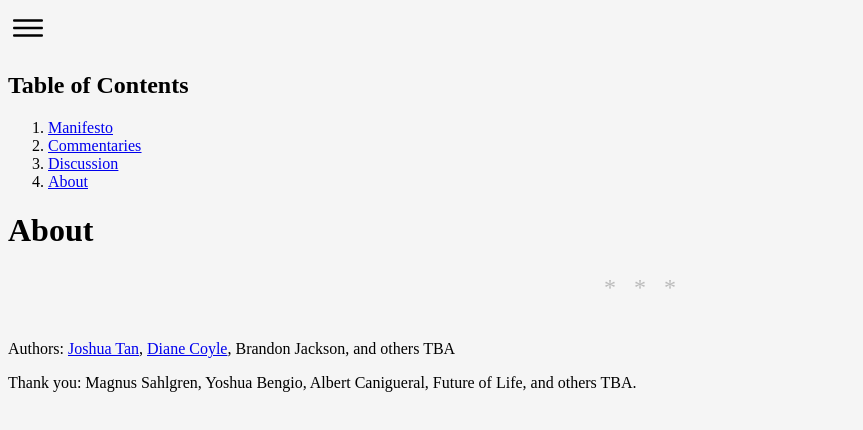
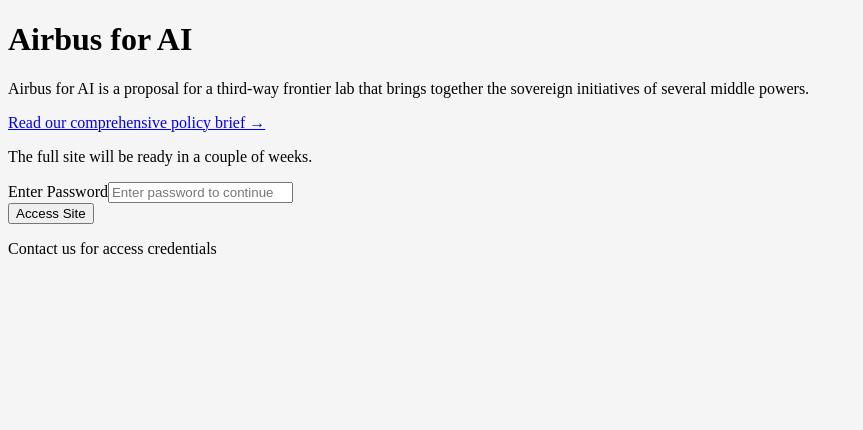
Before and after one commit to thelastjosh/airbusforai, a Next.js app: page /about in a window 1280 px wide. Shown: the top 430 px of the page, without its empty margins (0-863 px from the left). Built offline with nearby package versions, Linux system fonts and the light colour scheme.

Commit message:
add password screen for work in progress

```diff
--- /dev/null
+++ b/components/PasswordScreen.js
@@ -0,0 +1,86 @@
+import { useState } from 'react'
+
+export default function PasswordScreen({ onPasswordCorrect }) {
+  const [password, setPassword] = useState('')
+  const [error, setError] = useState('')
+  const [isLoading, setIsLoading] = useState(false)
+
+  const handleSubmit = async (e) => {
+    e.preventDefault()
+    setIsLoading(true)
+    setError('')
+
+    // Simple password check - you can change this password
+    if (password === 't=0') {
+      onPasswordCorrect()
+    } else {
+      setError('Incorrect password. Please try again.')
+      setIsLoading(false)
+    }
+  }
+
+  return (
+    <div className="min-h-screen bg-gradient-to-br from-blue-900 via-blue-800 to-indigo-900 flex items-center justify-center px-4">
+      <div className="max-w-md w-full bg-white/10 backdrop-blur-lg rounded-2xl p-8 shadow-2xl border border-white/20">
+        <div className="text-center mb-8">
+          <h1 className="text-4xl font-bold text-white mb-4">Airbus for AI</h1>
+          <div className="text-blue-100 text-lg leading-relaxed">
+            <p className="mb-4">
+              Airbus for AI is a proposal for a third-way frontier lab that brings together the sovereign initiatives of several middle powers.
+            </p>
+            <p className="mb-4">
+              <a
+                href="https://publicai.co/airbus-for-ai.pdf"
+                target="_blank"
+                rel="noopener noreferrer"
+                className="text-blue-300 hover:text-blue-200 underline transition-colors duration-200"
+              >
+                Read our comprehensive policy brief →
+              </a>
+            </p>
+            <p className="text-sm text-blue-200">
+              The full site will be ready in a couple of weeks.
+            </p>
+          </div>
+        </div>
+
+        <form onSubmit={handleSubmit} className="space-y-6">
+          <div>
+            <label htmlFor="password" className="block text-sm font-medium text-white mb-2">
+              Enter Password
+            </label>
+            <input
+              type="password"
+              id="password"
+              value={password}
+              onChange={(e) => setPassword(e.target.value)}
+              className="w-full px-4 py-3 bg-white/20 border border-white/30 rounded-lg text-white placeholder-blue-200 focus:outline-none focus:ring-2 focus:ring-blue-400 focus:border-transparent"
+              placeholder="Enter password to continue"
+              required
+            />
+          </div>
+
+          {error && (
+            <div className="text-red-300 text-sm text-center bg-red-500/20 p-3 rounded-lg">
+              {error}
+            </div>
+          )}
+
+          <button
+            type="submit"
+            disabled={isLoading}
+            className="w-full bg-blue-600 hover:bg-blue-700 disabled:bg-blue-500 text-white font-semibold py-3 px-4 rounded-lg transition duration-200 focus:outline-none focus:ring-2 focus:ring-blue-400 focus:ring-offset-2 focus:ring-offset-transparent"
+          >
+            {isLoading ? 'Verifying...' : 'Access Site'}
+          </button>
+        </form>
+
+        <div className="mt-6 text-center">
+          <p className="text-blue-200 text-xs">
+            Contact us for access credentials
+          </p>
+        </div>
+      </div>
+    </div>
+  )
+}
--- a/components/Sidebar.js
+++ b/components/Sidebar.js
@@ -5,9 +5,7 @@ import { IoIosMenu } from "react-icons/io";
 import useOutsideClick from "../hooks/useOutsideClick"
 
 const LINKS = [
-  { label: "Manifesto", href: "/" },
-  { label: "Commentaries", href: "/commentaries" },
-  { label: "Discussion", href: "https://signal.group/#CjQKIGr0eKL8jL4icLLq5HrWQsWyvEtt8MhXGSsBDliC4gINEhBEy7q_0Axd2OvLToiQG3cF" },
+  { label: "Executive Summary", href: "/" },
   { label: "About", href: "/about" },
 ]
 
--- a/pages/_app.js
+++ b/pages/_app.js
@@ -1,7 +1,38 @@
 import 'tailwindcss/tailwind.css';
 import './styles.css';
+import { useState, useEffect } from 'react';
+import PasswordScreen from '../components/PasswordScreen';
 
 function MyApp({ Component, pageProps }) {
+  const [isAuthenticated, setIsAuthenticated] = useState(false);
+  const [isLoading, setIsLoading] = useState(true);
+
+  useEffect(() => {
+    // Check if user is already authenticated (stored in localStorage)
+    const authStatus = localStorage.getItem('airbus-auth');
+    if (authStatus === 'authenticated') {
+      setIsAuthenticated(true);
+    }
+    setIsLoading(false);
+  }, []);
+
+  const handlePasswordCorrect = () => {
+    localStorage.setItem('airbus-auth', 'authenticated');
+    setIsAuthenticated(true);
+  };
+
+  if (isLoading) {
+    return (
+      <div className="min-h-screen bg-gradient-to-br from-blue-900 via-blue-800 to-indigo-900 flex items-center justify-center">
+        <div className="text-white text-xl">Loading...</div>
+      </div>
+    );
+  }
+
+  if (!isAuthenticated) {
+    return <PasswordScreen onPasswordCorrect={handlePasswordCorrect} />;
+  }
+
   return <Component {...pageProps} />
 }
 
--- a/pages/about.mdx
+++ b/pages/about.mdx
@@ -4,7 +4,7 @@ import Footnote from '../components/Footnote'
 
 <Header title="About" />
 
-Authors: [Joshua Tan](https://joshuatan.com/research), [Diane Coyle](https://www.bennettinstitute.cam.ac.uk/about-us/person/diane-coyle/), Brandon Jackson, and others TBA
+Authors: [Joshua Tan](https://joshuatan.com/research), [Brandon Jackson](...), [Robin Berjon](...) [Diane Coyle](https://www.bennettinstitute.cam.ac.uk/about-us/person/diane-coyle/).
 
 Thank you: Magnus Sahlgren, Yoshua Bengio, Albert Canigueral, Future of Life, and others TBA.
 
```
Also changed, not shown: pages/commentaries.mdx (deleted, +0 -10 lines), 1 other file (tests, documents, lock files or other folders).
